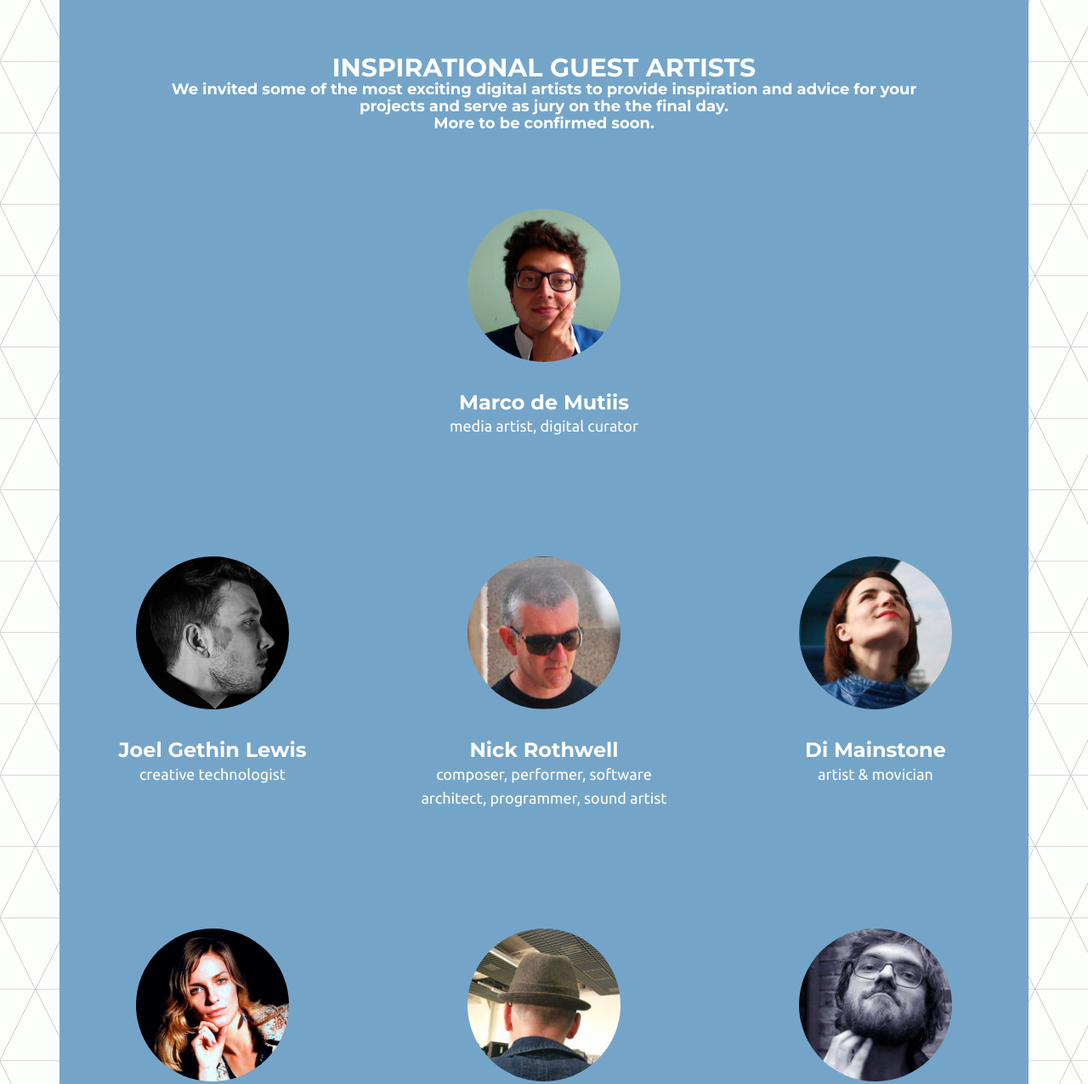
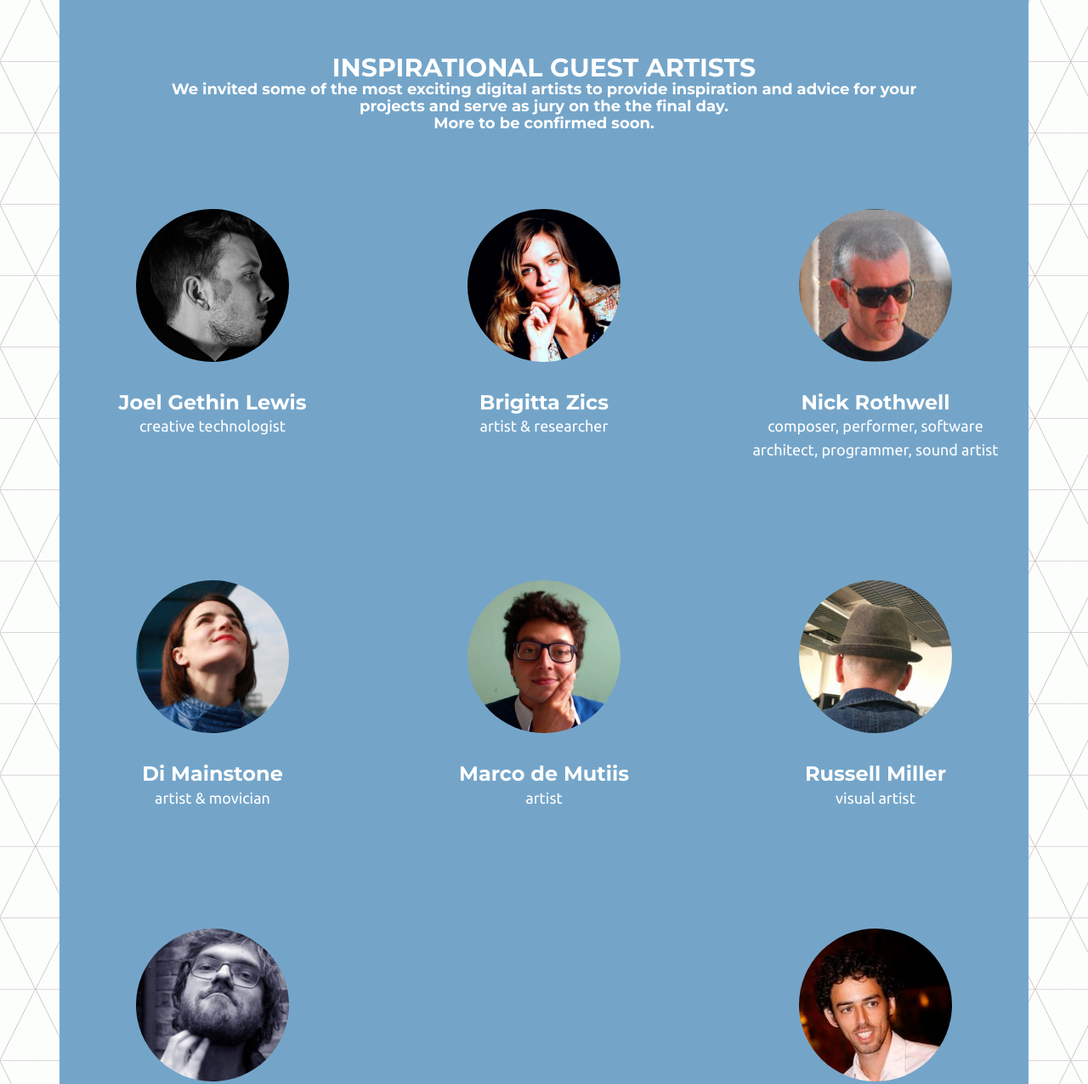
Before and after one commit to tomchambers2/art-hackathon-website, a website: page app/public/index.html in a window 1280 px wide. Shown: the part 1859-3135 px from the top of the page at 85% size. Drawn offline with Linux system fonts and the light colour scheme.

Commit message:
shuffle guests

```diff
--- a/app/public/index.html
+++ b/app/public/index.html
@@ -145,15 +145,6 @@
 							</div>
 						</div>
 						<div class="row">
-							<div class="col-md-4 col-md-offset-4 text-center">
-								<div class="profile">
-									<a href="http://www.marcodemutiis.com/bio" target="_blank"><div class="face marco"></div></a>
-									<h3>Marco de Mutiis</h3>
-									<p>media artist, digital curator</p>
-								</div>
-							</div>
-						</div>
-						<div class="row">
 							<div class="col-md-4 text-center">
 								<div class="profile">
 									<a href="http://www.hellicarandlewis.com/about/practice/" target="_blank"><div class="face joel"></div></a>
@@ -163,11 +154,20 @@
 							</div>
 							<div class="col-md-4 text-center">
 								<div class="profile">
+									<a href="http://www.eyeresonator.com" target="_blank"><div class="face brigitta"></div></a>
+									<h3>Brigitta Zics</h3>
+									<p>artist &amp; researcher</p>
+								</div>
+							</div>
+							<div class="col-md-4 text-center">
+								<div class="profile">
 									<a href="http://www.cassiel.com/about/" target="_blank"><div class="face nick"></div></a>
 									<h3>Nick Rothwell</h3>
 									<p>composer, performer, software architect, programmer, sound artist</p>
 								</div>
 							</div>
+						</div>
+						<div class="row">
 							<div class="col-md-4 text-center">
 								<div class="profile">
 									<a href="http://dimainstone.com/about/" target="_blank"><div class="face di"></div></a>
@@ -175,13 +175,11 @@
 									<p>artist &amp; movician</p>
 								</div>
 							</div>
-						</div>
-						<div class="row">
 							<div class="col-md-4 text-center">
 								<div class="profile">
-									<a href="http://www.eyeresonator.com" target="_blank"><div class="face brigitta"></div></a>
-									<h3>Brigitta Zics</h3>
-									<p>artist &amp; researcher</p>
+									<a href="http://www.marcodemutiis.com/bio" target="_blank"><div class="face marco"></div></a>
+									<h3>Marco de Mutiis</h3>
+									<p>artist</p>
 								</div>
 							</div>
 							<div class="col-md-4 text-center">
@@ -191,6 +189,8 @@
 									<p>visual artist</p>
 								</div>
 							</div>
+						</div>
+						<div class="row">
 							<div class="col-md-4 text-center">
 								<div class="profile">
 									<a href="http://www.xavisole.info/#resume-cv" target="_blank"><div class="face xavi"></div></a>
@@ -198,8 +198,6 @@
 									<p>artist, digital creative</p>
 								</div>
 							</div>
-						</div>
-						<div class="row">
 							<div class="col-md-4 text-center col-md-offset-4">
 								<div class="profile">
 									<a href="http://www.arebyte.com/home/4578362226" target="_blank"><div class="face nimrod"></div></a>
```
